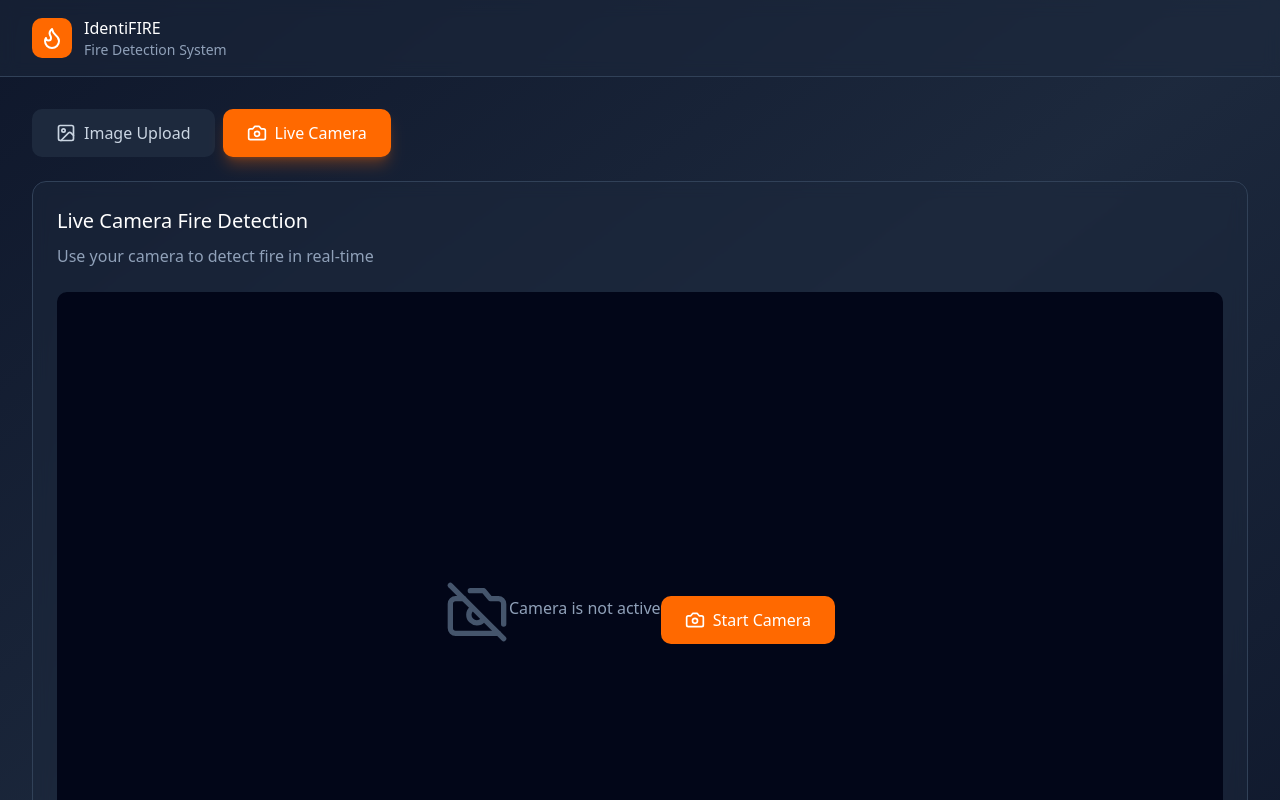
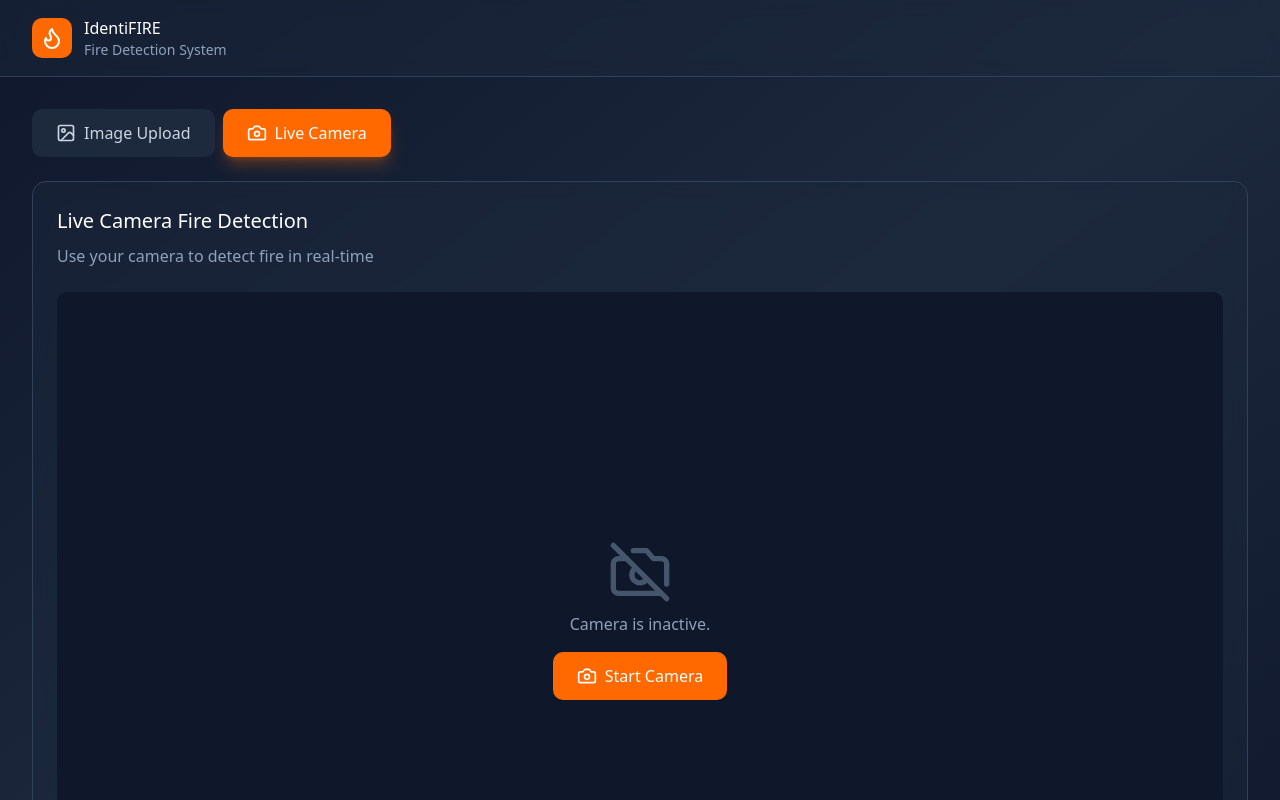
Before and after one commit to abbypagtalunan/IdentiFIRE-Fire-Detection-System, a React (Vite) app: page / in a window 1280 px wide. Both pictures are taken after a click on the button "Live Camera". Shown: the top 800 px of the page. Built offline with nearby package versions, Linux system fonts and the light colour scheme.

Commit message:
fixed alignment of inactive camera view

```diff
--- a/src/components/CameraView.tsx
+++ b/src/components/CameraView.tsx
@@ -129,18 +129,27 @@ export function CameraView() {
       </div>
 
       {/* CAMERA VIEW */}
-      <div className="bg-slate-900 rounded-lg overflow-hidden relative aspect-video">
+      <div className="bg-slate-900 rounded-lg overflow-hidden relative aspect-video flex items-center justify-center">
         {!isCameraActive ? (
-          <div className="w-full h-full flex flex-col items-center justify-center bg-slate-950">
-            <CameraOff className="w-16 h-16 text-slate-600 mb-4" />
-            <p className="text-slate-400 mb-6">Camera is not active</p>
+          <div className="max-w-xs text-center">
+            {/* Icon + label stacked */}
+            <div className="flex flex-col items-center justify-center">
+              <CameraOff className="w-16 h-16 text-slate-600 mb-2" />
+            </div>
+            <div className="text-slate-400 mb-4">
+              Camera is inactive.
+            </div>
+
+            {/* Button below with full width inside the max-w box */}
+            <div className="mt-6">
               <button
                 onClick={startCamera}
-              className="bg-orange-500 hover:bg-orange-600 text-white px-6 py-3 rounded-lg flex items-center gap-2"
+                className="w-full bg-orange-500 hover:bg-orange-600 text-white px-6 py-3 rounded-lg flex items-center justify-center gap-2"
               >
                 <Camera className="w-5 h-5" />
                 Start Camera
               </button>
+            </div>
           </div>
         ) : (
           <>
```
Lines whose indentation alone changed are shown as unchanged.
